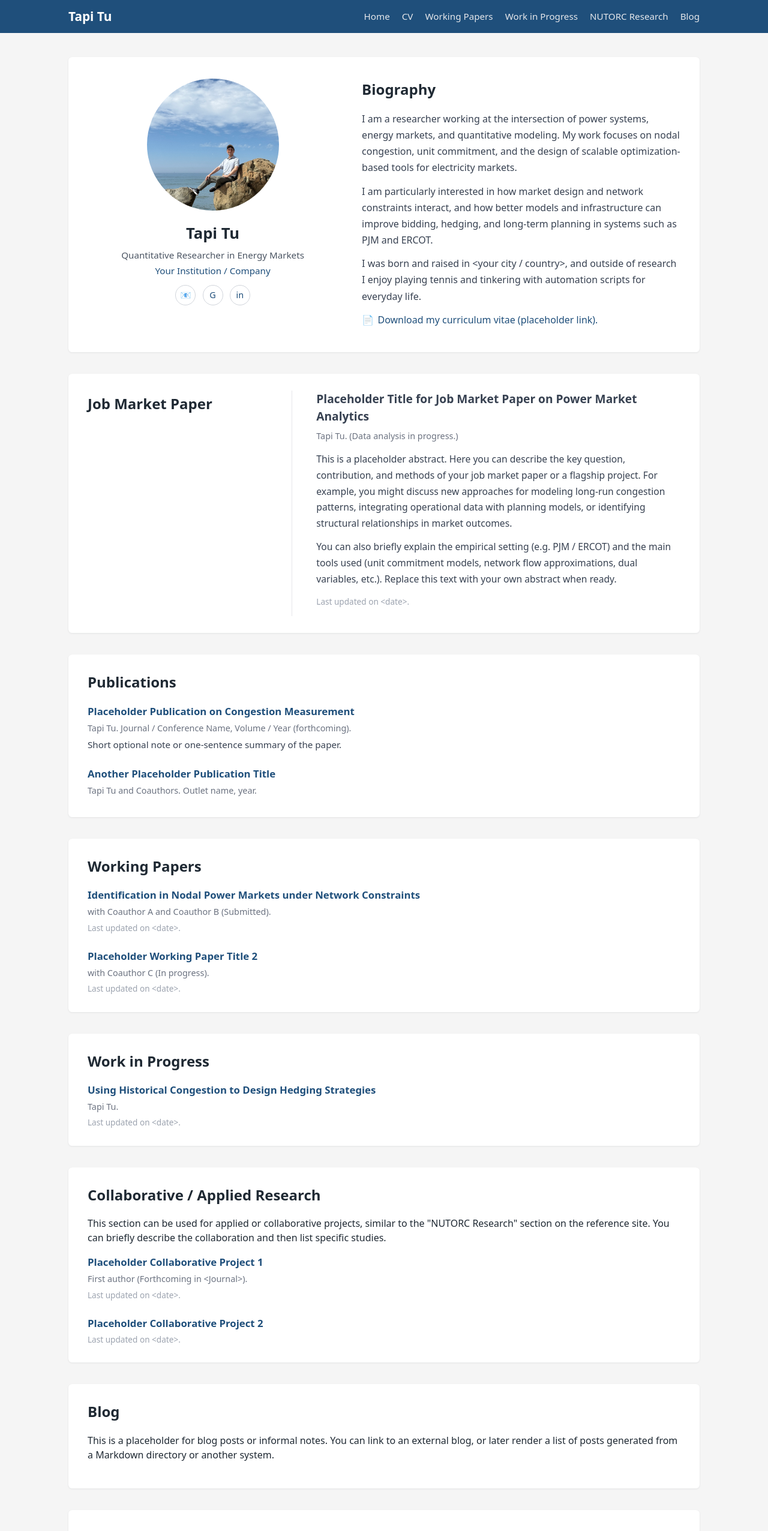
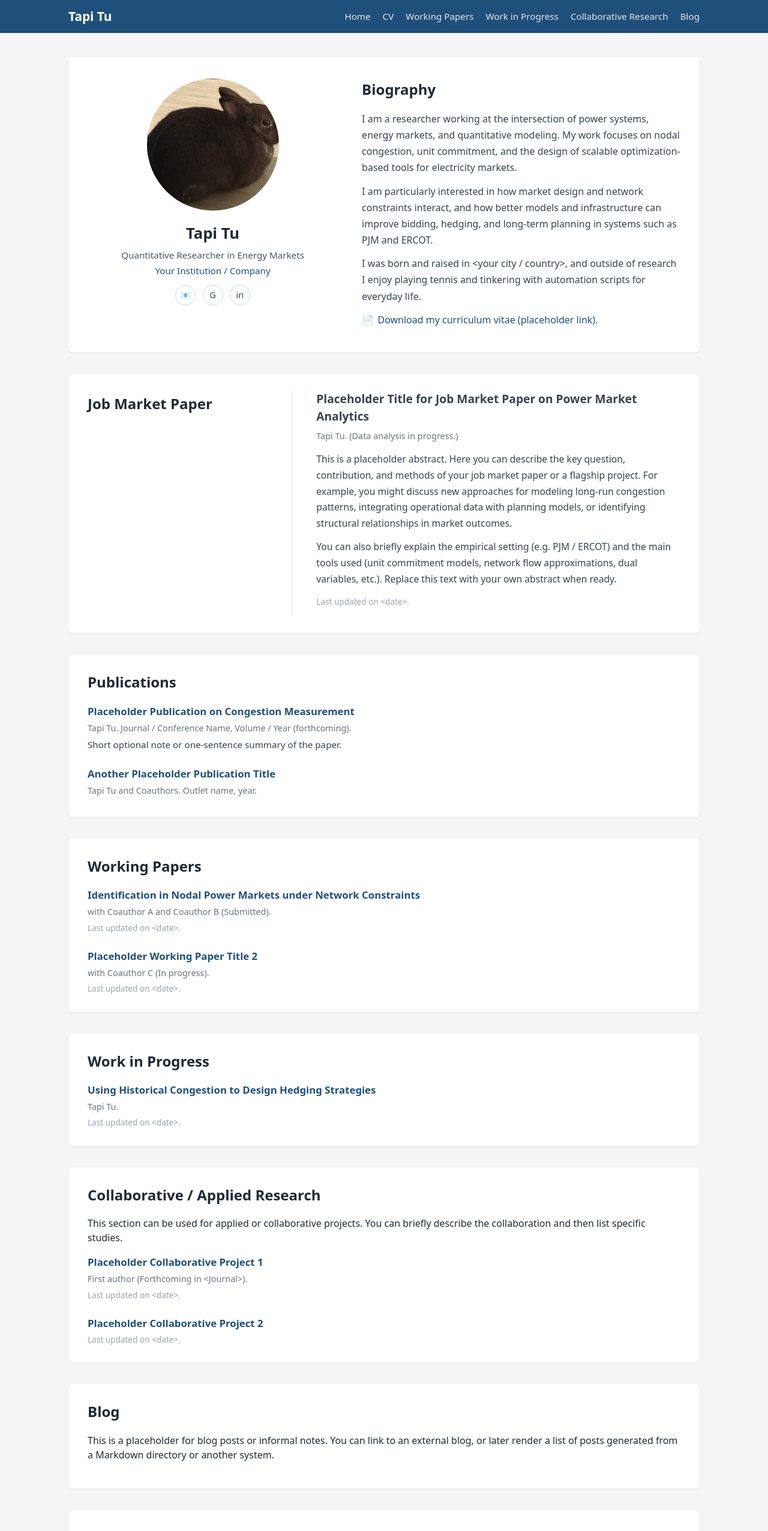
Before and after one commit to yl159-Yiming/CYwebsite, a Vue app: page / in a window 1280 px wide. Shown: the top 2552 px of the page at 60% size. Built offline with nearby package versions, Linux system fonts and the light colour scheme.

Commit message:
change sensitive info

```diff
--- a/src/App.vue
+++ b/src/App.vue
@@ -11,7 +11,7 @@
           <a href="#cv">CV</a>
           <a href="#working-papers">Working Papers</a>
           <a href="#work-in-progress">Work in Progress</a>
-          <a href="#nutorc-research">NUTORC Research</a>
+          <a href="#collaborative-research">Collaborative Research</a>
           <a href="#blog">Blog</a>
         </nav>
       </div>
@@ -28,7 +28,7 @@
               <!-- TODO: replace src with your own headshot -->
               <img
                   class="profile-photo"
-                  src="@/assets/person.jpeg"
+                  src="@/assets/rabbit_profile.png"
                   alt="Profile headshot placeholder"
               />
             </div>
@@ -163,12 +163,11 @@
         </article>
       </section>
 
-      <!-- NUTORC-style Research section (collaborative projects) -->
-      <section id="nutorc-research" class="section">
+      <!-- collaborative projects -->
+      <section id="collaborative-research" class="section">
         <h2 class="section-heading">Collaborative / Applied Research</h2>
         <p>
-          This section can be used for applied or collaborative projects, similar
-          to the "NUTORC Research" section on the reference site. You can briefly
+          This section can be used for applied or collaborative projects. You can briefly
           describe the collaboration and then list specific studies.
         </p>
 
```
Also changed, not shown: src/assets/rabbit_profile.png (added).
